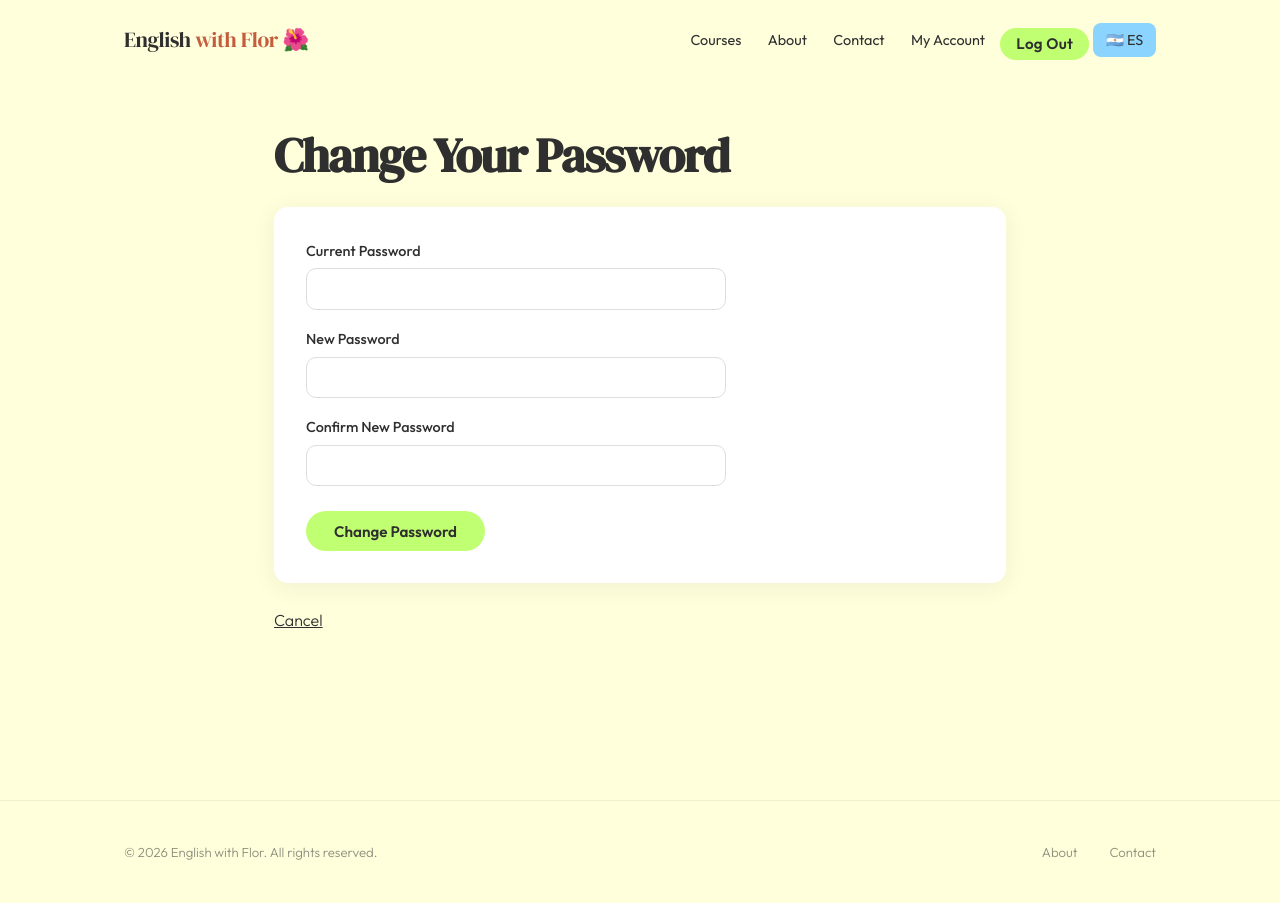
After one commit to 8m7nyv54n5-ux/english-with-flor, a Flask app: page /change-password in a window 1280 px wide. The commit adds this page. Run offline with Flask 3, Linux system fonts and the light colour scheme; the visitor is signed in with stand-in values (Sample User, id 1); some libraries are stand-ins or nearby versions.

Commit message:
Add change password feature — users can update password from dashboard
New /change-password route (GET + POST) in auth.py allows logged-in
users to change their password. The form requires the current password
for identity verification before accepting a new one. The new password
is hashed with scrypt (same algorithm as registration) before saving.

Changes:
- forms.py: new ChangePasswordForm with three fields — current_password
  (required, no length check), new_password (required, min 8 chars),
  confirm (must match new_password via EqualTo). All error messages use
  translation keys for EN/ES support.
- auth.py: new /change-password route with @login_required. Uses
  check_password_hash to verify the current password against the stored
  hash. If wrong, shows a translated error. If correct, hashes the new
  password with generate_password_hash(method="scrypt") and saves it.
- translations.py: 9 new keys per language (EN + ES) — change_pw_title,
  change_pw_current, change_pw_new, change_pw_confirm, change_pw_submit,
  change_pw_success, change_pw_btn, change_pw_cancel, error_wrong_password
- templates/change_password.html: new template following the same pattern
  as edit_profile.html and register.html (manual labels, t.get(error,
  error) for translated validator messages, cancel link to dashboard)
- templates/dashboard.html: "Change Password" button added next to
  "Edit Details" using flexbox layout with gap and flex-wrap
- README.md: updated features list and auth.py description, removed
  change password from planned next steps

```diff
--- a/app/auth.py
+++ b/app/auth.py
@@ -7,7 +7,7 @@ from flask_login import login_user, logout_user, login_required, current_user
 from werkzeug.security import generate_password_hash, check_password_hash
 from app import db, limiter
 from app.models import User, Enrolment
-from app.forms import RegistrationForm, LoginForm, EnrolmentForm, EditProfileForm
+from app.forms import RegistrationForm, LoginForm, EnrolmentForm, EditProfileForm, ChangePasswordForm
 from app.translations import TRANSLATIONS
 from app.routes import SHOW_C_LEVELS
 
@@ -181,3 +181,31 @@ def edit_profile():
         return redirect(url_for("main.dashboard", lang=lang))
 
     return render_template("edit_profile.html", form=form, t=t, lang=lang)
+
+
+@auth.route("/change-password", methods=["GET", "POST"])
+@login_required  # must be logged in to change your own password
+def change_password():
+    """Let the user change their password.
+    Requires the current password for verification before accepting a new one.
+    The new password is hashed with scrypt before saving — same as registration."""
+    lang = get_lang()
+    t = TRANSLATIONS[lang]
+    form = ChangePasswordForm()
+
+    if form.validate_on_submit():
+        # Verify the current password is correct before allowing a change
+        if not check_password_hash(current_user.password_hash, form.current_password.data):
+            flash(t["error_wrong_password"])
+            return render_template("change_password.html", form=form, t=t, lang=lang)
+
+        # Hash the new password and save it
+        current_user.password_hash = generate_password_hash(
+            form.new_password.data, method="scrypt"
+        )
+        db.session.commit()
+
+        flash(t["change_pw_success"], "success")
+        return redirect(url_for("main.dashboard", lang=lang))
+
+    return render_template("change_password.html", form=form, t=t, lang=lang)
--- a/app/forms.py
+++ b/app/forms.py
@@ -92,6 +92,20 @@ class EditProfileForm(FlaskForm):
     submit     = SubmitField("Save")
 
 
+class ChangePasswordForm(FlaskForm):
+    """Form for changing password from the dashboard.
+    Requires the current password to verify identity before allowing the change."""
+    current_password = PasswordField("Current Password", validators=[
+                           DataRequired(message="error_field_required")])
+    new_password     = PasswordField("New Password", validators=[
+                           DataRequired(message="error_field_required"),
+                           Length(min=8, message="error_password_too_short")])
+    confirm          = PasswordField("Confirm New Password", validators=[
+                           DataRequired(message="error_field_required"),
+                           EqualTo("new_password", message="error_passwords_must_match")])
+    submit           = SubmitField("Change Password")
+
+
 class ContactForm(FlaskForm):
     """Form for sending a message via the contact page."""
     name    = StringField("Name", validators=[
--- /dev/null
+++ b/app/templates/change_password.html
@@ -0,0 +1,40 @@
+{% extends "base.html" %}
+
+{% block content %}
+<div class="page-wrapper">
+    <div class="page-content">
+        <h1>{{ t["change_pw_title"] }}</h1>
+
+        {% with messages = get_flashed_messages() %}
+            {% if messages %}
+                {% for message in messages %}
+                    <div class="flash">{{ message }}</div>
+                {% endfor %}
+            {% endif %}
+        {% endwith %}
+
+        <div class="card" style="margin-top:1.5rem">
+            <form method="POST">
+                {{ form.hidden_tag() }}
+                <p>
+                    <label>{{ t["change_pw_current"] }}</label>
+                    {{ form.current_password(size=40) }}
+                    {% for error in form.current_password.errors %}<span class="field-error">{{ t.get(error, error) }}</span>{% endfor %}
+                </p>
+                <p>
+                    <label>{{ t["change_pw_new"] }}</label>
+                    {{ form.new_password(size=40) }}
+                    {% for error in form.new_password.errors %}<span class="field-error">{{ t.get(error, error) }}</span>{% endfor %}
+                </p>
+                <p>
+                    <label>{{ t["change_pw_confirm"] }}</label>
+                    {{ form.confirm(size=40) }}
+                    {% for error in form.confirm.errors %}<span class="field-error">{{ t.get(error, error) }}</span>{% endfor %}
+                </p>
+                <button type="submit">{{ t["change_pw_submit"] }}</button>
+            </form>
+        </div>
+        <p><a href="{{ url_for('main.dashboard', lang=lang) }}">{{ t["change_pw_cancel"] }}</a></p>
+    </div>
+</div>
+{% endblock %}
--- a/app/templates/dashboard.html
+++ b/app/templates/dashboard.html
@@ -17,8 +17,9 @@
                     <div class="detail-row"><strong>{{ t["dashboard_passport"] }}:</strong> {{ user.enrolment.passport_no }}</div>
                 {% endif %}
             {% endif %}
-            <div style="margin-top:1rem">
+            <div style="margin-top:1rem; display:flex; gap:0.75rem; flex-wrap:wrap">
                 <a href="{{ url_for('auth.edit_profile', lang=lang) }}" class="btn btn-outline">{{ t["edit_profile_btn"] }}</a>
+                <a href="{{ url_for('auth.change_password', lang=lang) }}" class="btn btn-outline">{{ t["change_pw_btn"] }}</a>
             </div>
         </div>
 
--- a/app/translations.py
+++ b/app/translations.py
@@ -260,6 +260,17 @@ TRANSLATIONS = {
         "edit_profile_success": "Your details have been updated.",
         "edit_profile_btn": "Edit Details",
         "edit_profile_cancel": "Cancel",
+
+        # Dashboard — change password
+        "change_pw_title": "Change Your Password",
+        "change_pw_current": "Current Password",
+        "change_pw_new": "New Password",
+        "change_pw_confirm": "Confirm New Password",
+        "change_pw_submit": "Change Password",
+        "change_pw_success": "Your password has been changed.",
+        "change_pw_btn": "Change Password",
+        "change_pw_cancel": "Cancel",
+        "error_wrong_password": "Current password is incorrect.",
 
         # Errors
         "error_username_taken": "That username is already taken. Please choose another.",
@@ -532,6 +543,17 @@ TRANSLATIONS = {
         "edit_profile_btn": "Editar datos",
         "edit_profile_cancel": "Cancelar",
 
+        # Dashboard — change password
+        "change_pw_title": "Cambiar tu contraseña",
+        "change_pw_current": "Contraseña actual",
+        "change_pw_new": "Nueva contraseña",
+        "change_pw_confirm": "Confirmar nueva contraseña",
+        "change_pw_submit": "Cambiar contraseña",
+        "change_pw_success": "Tu contraseña ha sido cambiada.",
+        "change_pw_btn": "Cambiar contraseña",
+        "change_pw_cancel": "Cancelar",
+        "error_wrong_password": "La contraseña actual es incorrecta.",
+
         # Errors
         "error_username_taken": "Ese nombre de usuario ya está en uso. Por favor elige otro.",
         "error_email_taken": "Ya existe una cuenta con ese correo electrónico.",
```
Also changed, not shown: README.md.
